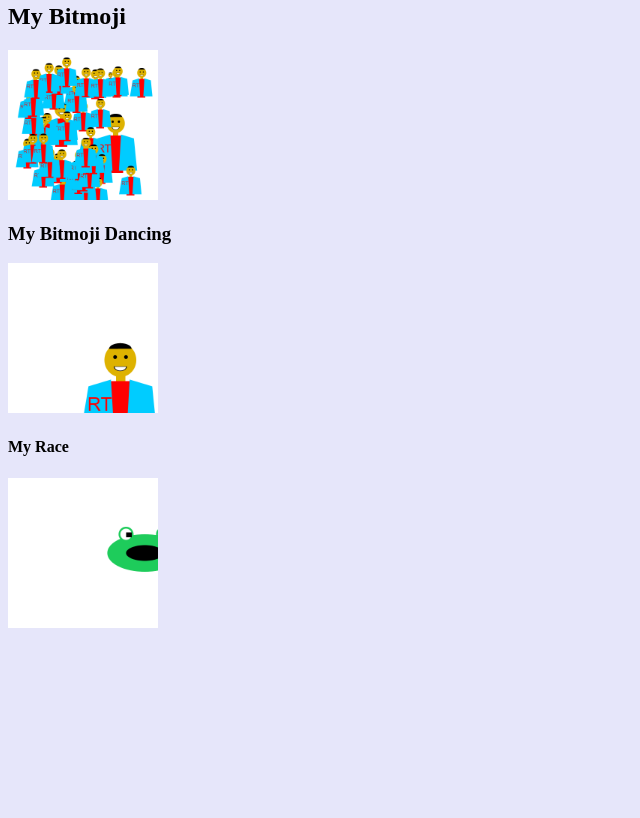
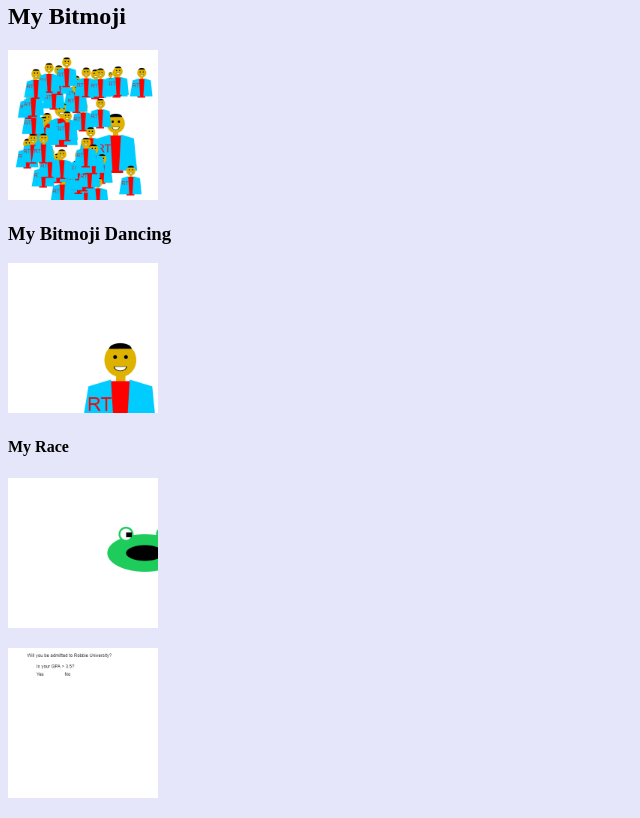
Before and after one commit to robbiethompson4/robbiethompson4.github.io, a plain HTML site: page javascript.html in a window 1280 px wide. Shown: the part 349-1167 px from the top of the page, without its empty margins (0-640 px from the left). Before the commit the page ends 997 px from the top, so only its background shows below. Drawn offline with Linux system fonts and the light colour scheme.

Commit message:
Update javascript.html

```diff
--- a/javascript.html
+++ b/javascript.html
@@ -24,5 +24,6 @@
 <p><a href="https://www.khanacademy.org/computer-programming/thompson_dancingbitmojifun/4511048069038080"><img src="functions2.png" width="150" height="150"></a></p>
 <h4>My Race</h4>
 <p><a href="https://www.khanacademy.org/computer-programming/thompson_racingfun/6492155622735872"><img src="functions3.png" width="150" height="150"></a></p>
+<p><a href="https://www.khanacademy.org/computer-programming/memorydiagram_thompson/6656182421045248"><img src="robbieuniversity.png" width="150" height="150"></a></p>
 </body>
 </html>
```
